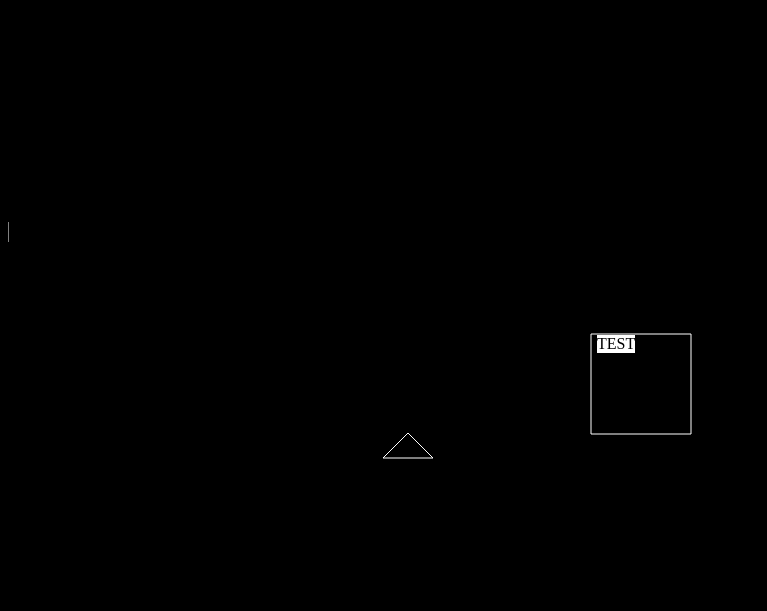
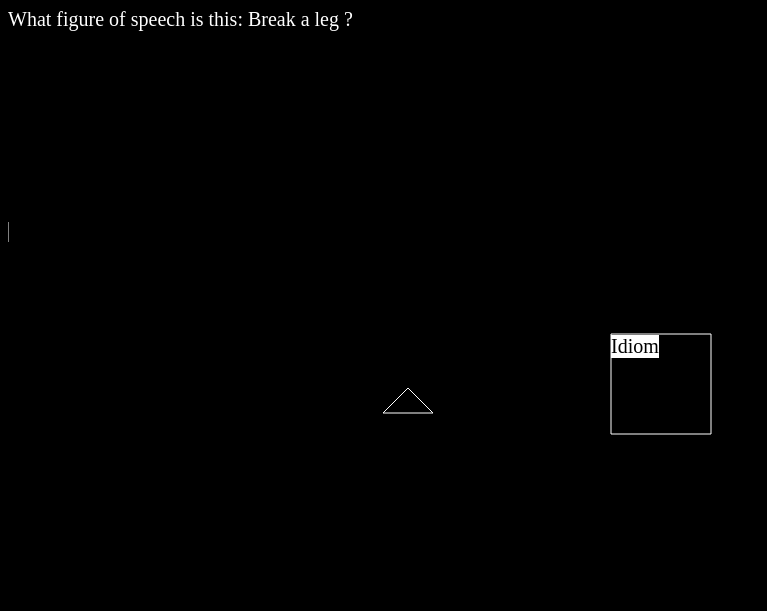
Before and after one commit to thoward02/AstroJs, an Electron app: page main.html in a window 1000 px wide. Shown: the whole page, without its empty margins (0-767 px from the left). Drawn offline with Linux system fonts and the light colour scheme.

Commit message:
Add files via upload

```diff
--- a/Enemy.js
+++ b/Enemy.js
@@ -29,11 +29,11 @@ class Enemy{
     this.ctx.stroke();
   }
   UpdatePosition(){
-    let EnemySpeed = 5;
+    let EnemySpeed = 1;
     this.enemybox.style.marginLeft = this.x - 49;
     this.enemybox.style.marginTop = this.y  - 49;
 
-    if(this.x > 1640){
+    if(this.x > window.GameWidth - 60){
       this.GoingRight = false;
     }
 
--- a/MainSource.js
+++ b/MainSource.js
@@ -22,7 +22,9 @@ var PlayerPos = {};
 function Start(){
 
   SetUpCanvas(); //First we're gonna set the size and width of the canvas to the size and width of our browser window
+  SetUpQuestions();
   DrawMainScreen();
+
 
 }
 
@@ -35,7 +37,9 @@ function SetUpCanvas(){
 
   //Get the X and Y len of window
   let x = parseInt(window.screen.width);
-  let y = parseInt(window.screen.height);
+  let y = parseInt(window.screen.height) * 0.9;
+  window.GameWidth = x;
+  window.GameHeight = y;
 
   console.log("[ -- Working at X: "+x+"  and Y: "+y+" -- ]");
 
--- /dev/null
+++ b/Questions.js
@@ -0,0 +1,40 @@
+//This will control the basic questions <3
+
+questions = [
+  "He was as fast as a lightning bolt",
+  "He was a walking dictionary",
+  "Boom",
+  "Break a leg"
+]
+
+anw = [
+  "Simile",
+  "Metaphore",
+  "Onomatopoeia",
+  "Idiom"
+]
+
+Cquestions = questions;
+Canw = anw;
+
+function SetUpQuestions(){
+
+  //Set The box var
+  QBox = document.getElementById("question");
+
+  //Set up the question
+  CurrentQuestionId = Math.floor(Math.random() * questions.length);
+  CurrentQuestion = Cquestions[CurrentQuestionId];
+  QBox.innerHTML = "What figure of speech is this: " + CurrentQuestion + " ?";
+
+  //Set upAnwser
+  QAnwser = document.getElementById("enemy");
+  QAnwser.innerHTML =  anw[CurrentQuestionId]
+
+}
+
+function GetRidOfQuestion(Question){
+
+  //Remove QWuestion
+
+}
--- a/main.html
+++ b/main.html
@@ -1,17 +1,20 @@
-<! -- Main Container -->
+<!-- Main Container -->
 
 
 <html>
   <head>
     <script src='Enemy.js'></script>
+    <script src='Questions.js'></script>
     <script src='MainSource.js'></script>
   </head>
 
   <body style='background-color:black;'>
-
+    <div id="question">
+        LOADING...
+    </div>
     <canvas id="GameBody">
     </canvas>
-    <div id="enemy">
+    <div id="enemy" class="enemy">
       TEST
     </div>
   <style>
@@ -20,11 +23,26 @@
       overflow: hidden;
     }
 
+    #question{
+      position: absolute;
+      z-index: 1;
+      width: 100%;
+      height: 10%;
+      background-color: black;
+      color: white;
+      font-size: 20px;
+    }
+
     #GameBody {
-      marginTop: 0;
+      marginTop: 10%;
       position: absolute;
       z-index: -1;
     }
+
+    .enemy{
+      font-size: 20px;
+    }
+
     #enemy {
       position: absolute;
       z-index: 1;
```
